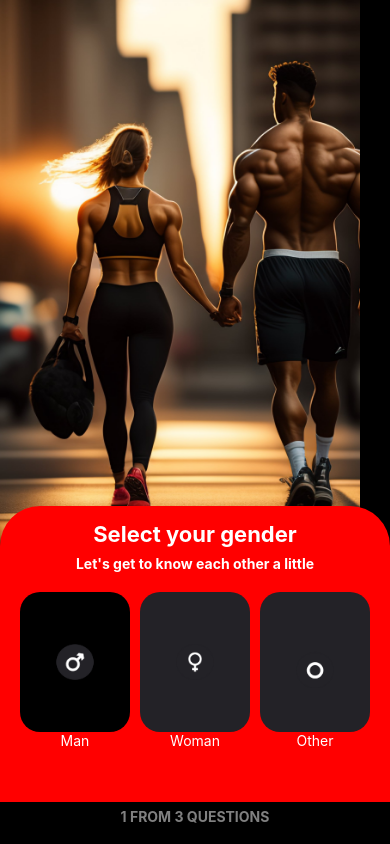
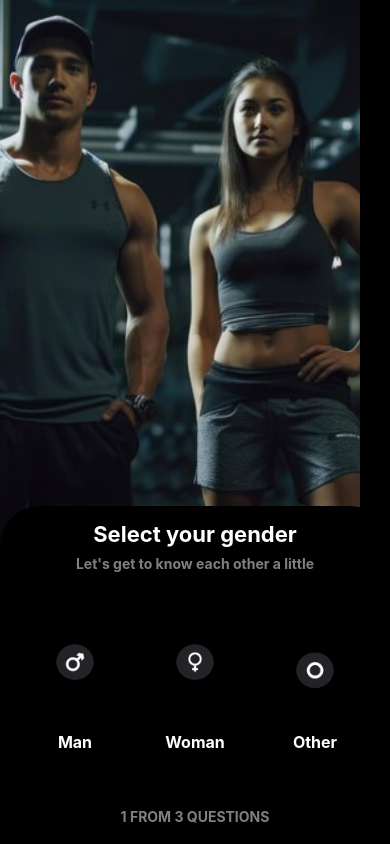
Before and after one commit to Sedinamm/HealthX, a React Native app: screen /Question1 in a window 390 px wide. Built offline with nearby package versions, Linux system fonts and the light colour scheme.

Commit message:
installed react native community blur

```diff
--- a/Screens/Question1.js
+++ b/Screens/Question1.js
@@ -5,13 +5,13 @@ const Question1 = () => {
   return (
     <View style={styles.container}>
       <View style={{ flex: 6 }}>
-        <Image style={styles.image} source={require("../Images/mw.jpg")} />
+        <Image style={styles.image} source={require("../Images/mf.jpg")} />
       </View>
       <View
         style={{
           flex: 3.5,
           width: "100%",
-          backgroundColor: "red",
+          backgroundColor: "#000",
           borderTopRightRadius: 40,
           borderTopLeftRadius: 40,
         }}
@@ -31,7 +31,7 @@ const Question1 = () => {
           style={{
             textAlign: "center",
             fontWeight: "700",
-            color: "white",
+            color: "grey",
             marginTop: 8,
           }}
         >
@@ -61,14 +61,23 @@ const Question1 = () => {
                 style={{ width: "100%", height: "100%" }}
                 source={require("../Images/male.png")}
               />
-              <Text style={{ color: "white", textAlign: "center" }}>Man</Text>
+              <Text
+                style={{
+                  color: "white",
+                  textAlign: "center",
+                  fontSize: 16,
+                  fontWeight: "700",
+                }}
+              >
+                Man
+              </Text>
             </View>
           </TouchableOpacity>
           {/* Female */}
           <TouchableOpacity>
             <View
               style={{
-                backgroundColor: "#232227",
+                backgroundColor: "#000",
                 height: 140,
                 width: 110,
                 borderRadius: 20,
@@ -79,7 +88,16 @@ const Question1 = () => {
                 style={{ width: "100%", height: "100%" }}
                 source={require("../Images/female.png")}
               />
-              <Text style={{ color: "white", textAlign: "center" }}>Woman</Text>
+              <Text
+                style={{
+                  color: "white",
+                  textAlign: "center",
+                  fontSize: 16,
+                  fontWeight: "700",
+                }}
+              >
+                Woman
+              </Text>
             </View>
           </TouchableOpacity>
 
@@ -87,7 +105,7 @@ const Question1 = () => {
           <TouchableOpacity>
             <View
               style={{
-                backgroundColor: "#232227",
+                backgroundColor: "#000",
                 height: 140,
                 width: 110,
                 borderRadius: 20,
@@ -97,7 +115,16 @@ const Question1 = () => {
                 style={{ width: "100%", height: "100%" }}
                 source={require("../Images/other.png")}
               />
-              <Text style={{ color: "white", textAlign: "center" }}>Other</Text>
+              <Text
+                style={{
+                  color: "white",
+                  textAlign: "center",
+                  fontSize: 16,
+                  fontWeight: "700",
+                }}
+              >
+                Other
+              </Text>
             </View>
           </TouchableOpacity>
         </View>
--- a/package.json
+++ b/package.json
@@ -9,6 +9,7 @@
     "web": "expo start --web"
   },
   "dependencies": {
+    "@react-native-community/blur": "^4.3.2",
     "@react-navigation/bottom-tabs": "^6.5.11",
     "@react-navigation/native": "^6.1.9",
     "@react-navigation/native-stack": "^6.9.17",
```
Also changed, not shown: 1 other file (tests, documents, lock files or other folders).
